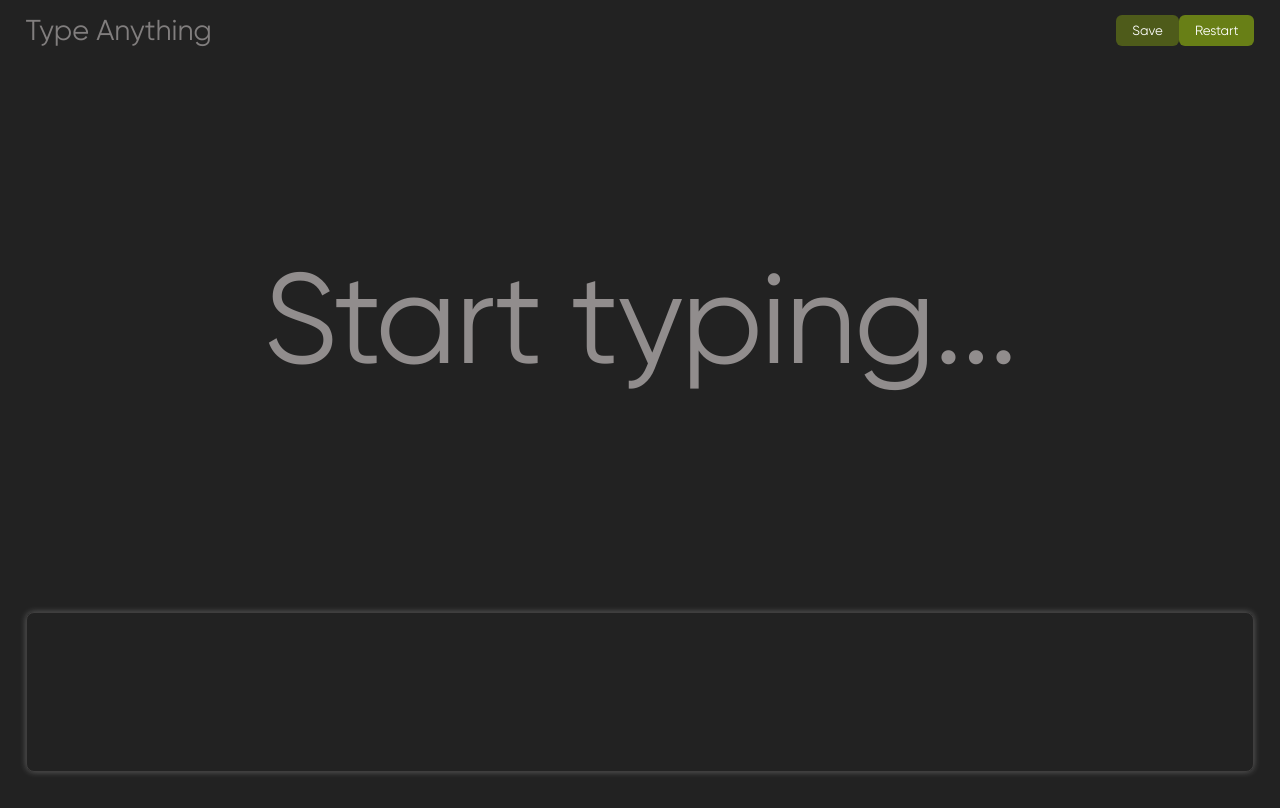
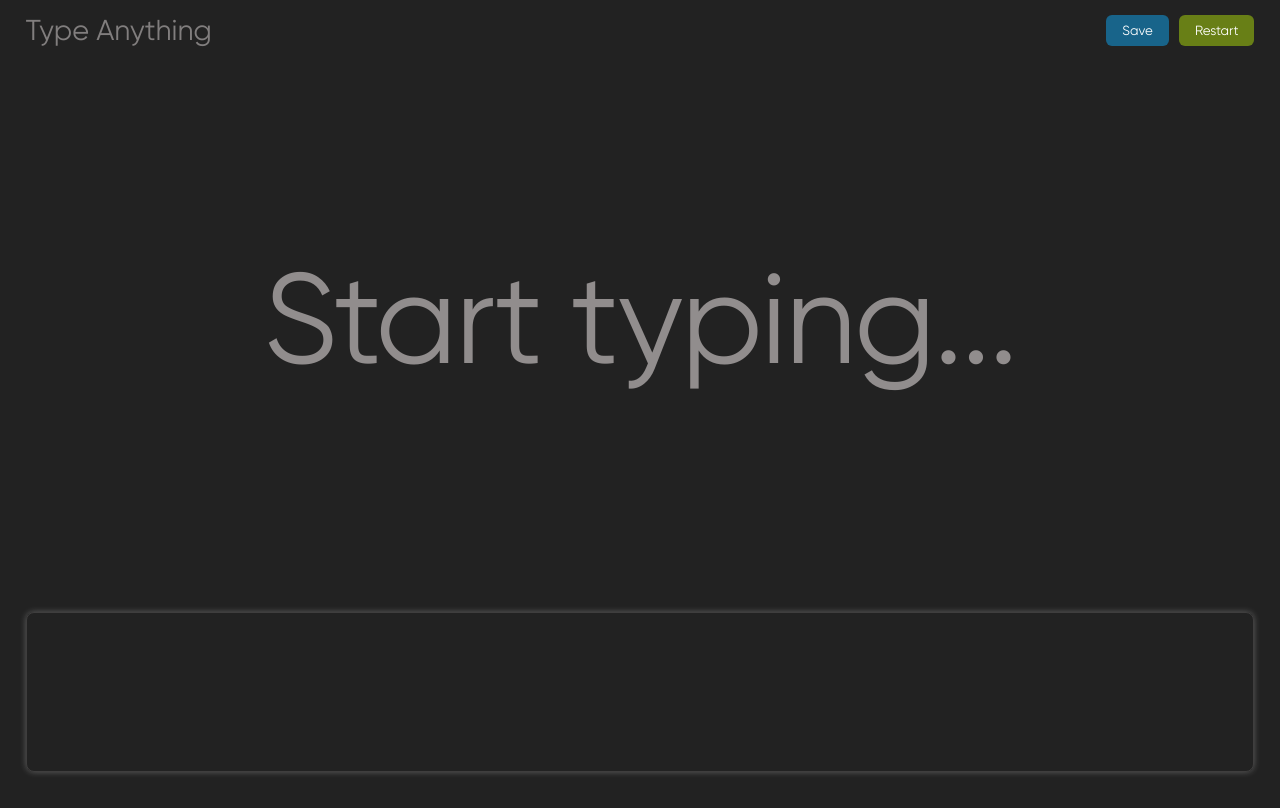
Before and after one commit to silent-faithX/type-anything, a website: page index.html in a window 1280 px wide. In both pictures the pointer is over the button "Save". Drawn offline with Linux system fonts and the light colour scheme.

Commit message:
css updated

```diff
--- a/style.css
+++ b/style.css
@@ -38,7 +38,7 @@ nav #name {
 
 .nav-buttons {
     display: flex;
-    /* gap: 10px; */
+    gap: 10px;
 }
 
 nav button {
@@ -52,7 +52,15 @@ nav button {
     transition: background 0.2s;
 }
 
-nav button:hover {
+.nav-buttons #sbtn{
+    background-color: #1e8ec6da;
+}
+
+.nav-buttons #sbtn:hover{
+    background-color: #1773a1d2;
+}
+
+.nav-buttons #rbtn:hover {
     background-color: #637616ae;
 }
 
```
